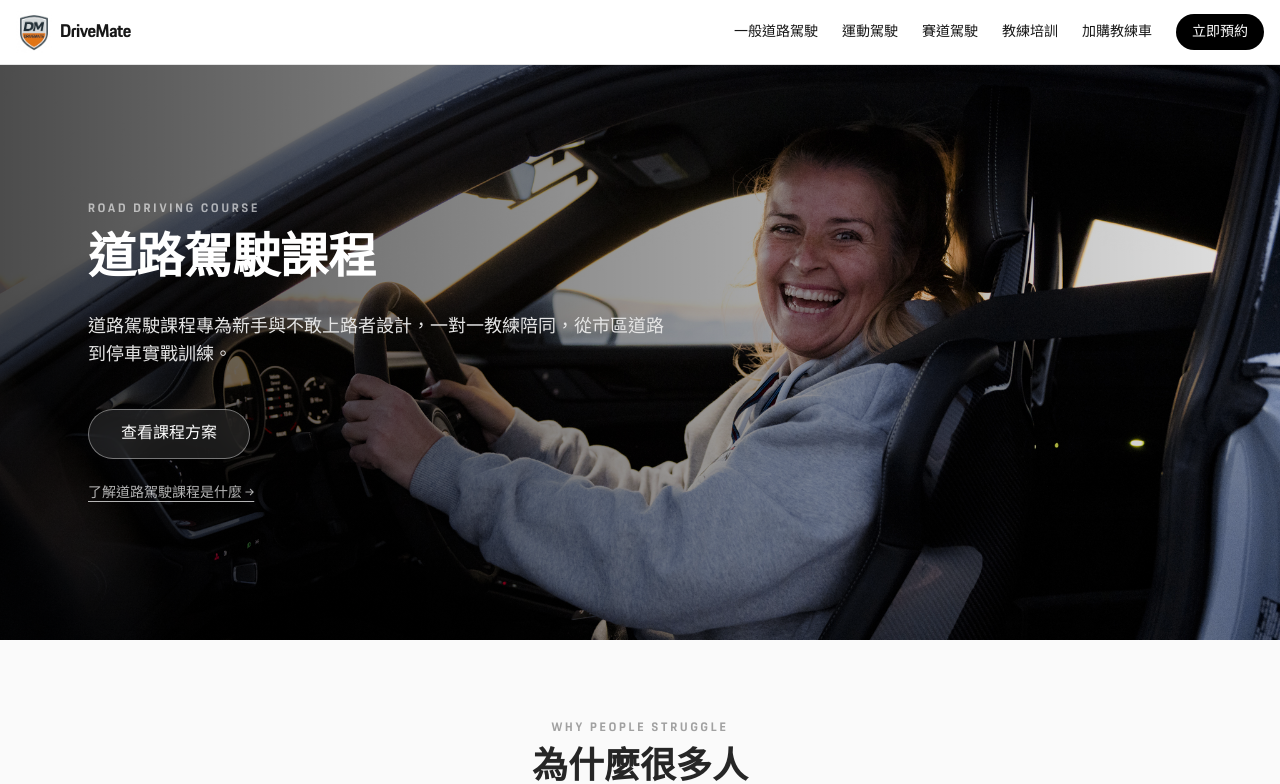
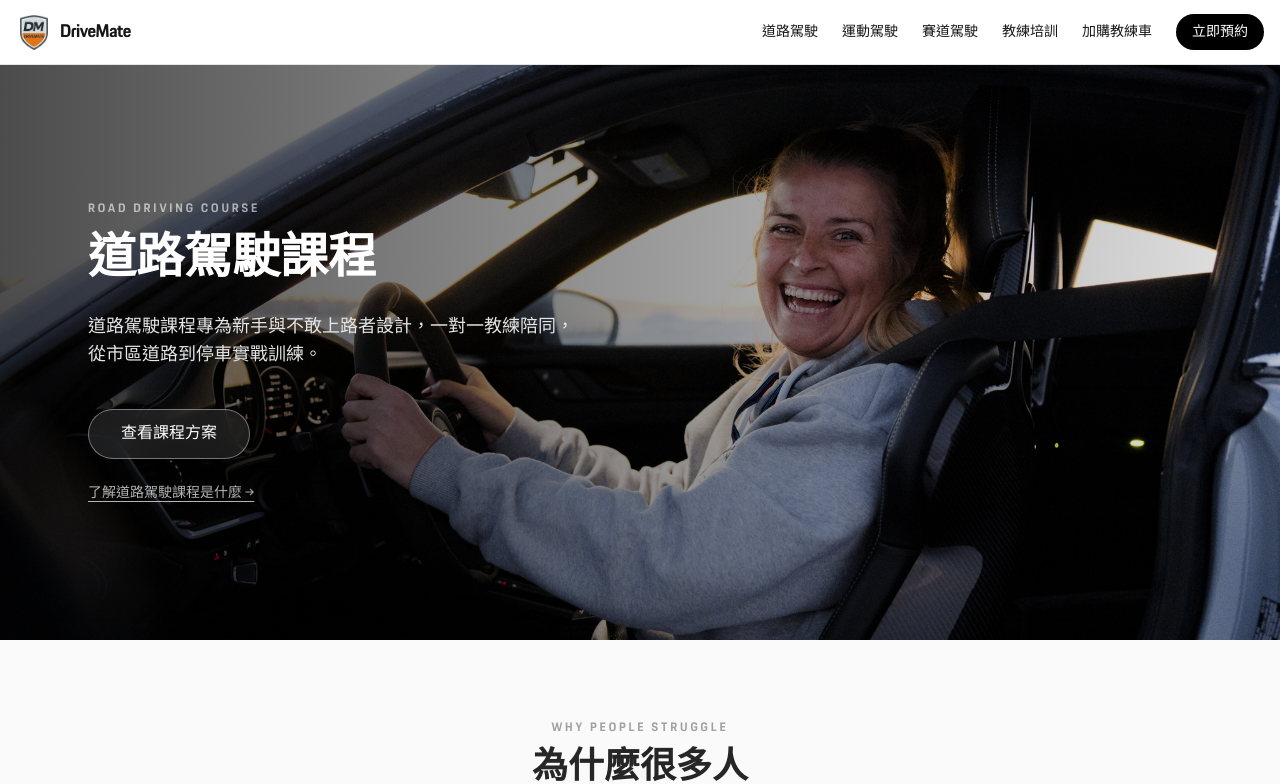
Before and after one commit to laurelke/drivemate-web, a Next.js app: page /courses/road-driving in a window 1280 px wide. Shown: the top 784 px of the page. Built offline with nearby package versions, Linux system fonts and the light colour scheme; a web font is replaced by a local one.

Commit message:
feat: unify course pages layout and design

```diff
--- a/app/courses/road-driving/RoadDrivingClient.tsx
+++ b/app/courses/road-driving/RoadDrivingClient.tsx
@@ -35,7 +35,8 @@ className="object-cover md:object-cover object-center md:[object-position:50%_30
   </h1>
 
       <p className="mt-6 text-lg text-neutral-200">
-        道路駕駛課程專為新手與不敢上路者設計，一對一教練陪同，從市區道路到停車實戰訓練。
+        道路駕駛課程專為新手與不敢上路者設計，一對一教練陪同，<br />
+        從市區道路到停車實戰訓練。
       </p>
 
       <div className="mt-10">
--- a/app/courses/road-driving/page.tsx
+++ b/app/courses/road-driving/page.tsx
@@ -1,7 +1,7 @@
 import RoadDrivingClient from './RoadDrivingClient'
 
 export const metadata = {
-  title: '2026 道路駕駛課程推薦｜新手、缺乏道路駕駛經驗，安心上路訓練',
+  title: '2026 道路駕駛課程推薦｜全台一對一到府教學',
   description:
     'DriveMate 道路駕駛課程，專為新手與不敢上路的駕駛設計，一對一教練陪同，從實際路況評估、操作矯正到穩定上路，協助你建立真正的駕駛信心。',
   alternates: {
--- a/components/Header.tsx
+++ b/components/Header.tsx
@@ -64,7 +64,7 @@ export default function Header() {
             {isCoursePage ? (
               <>
                 <Link href="/courses/road-driving" className="hover:text-black/70">
-                  一般道路駕駛
+                  道路駕駛
                 </Link>
                 <Link href="/courses/sport-driving" className="hover:text-black/70">
                   運動駕駛
@@ -156,7 +156,7 @@ export default function Header() {
         href="/courses/road-driving"
         onClick={() => setOpen(false)}
       >
-        一般道路駕駛
+        道路駕駛
       </Link>
 
       <Link
```
